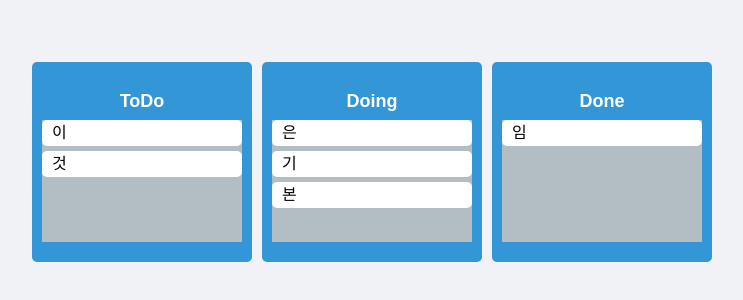
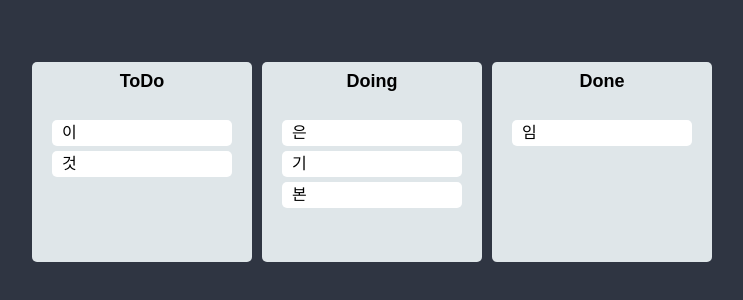
Before and after one commit to JHKIMS/Recap-Trello, a React (Create React App) app: page / in a window 1280 px wide. Shown: the part 238-538 px from the top of the page, without its empty margins (268-1011 px from the left). Built offline with nearby package versions, Linux system fonts and the light colour scheme.

Commit message:
Trello: 스타일링

```diff
--- a/src/Components/Board.tsx
+++ b/src/Components/Board.tsx
@@ -5,8 +5,7 @@ import { useRef } from "react";
 import { useForm } from "react-hook-form";
 
 const Wrapper = styled.div`
-  padding: 20px 10px;
-  padding-top: 30px;
+  padding-top: 10px;
   border-radius: 5px;
   min-height: 200px;
   display: flex;
@@ -18,15 +17,19 @@ const Title = styled.h2`
   font-weight: 600;
   margin-bottom: 10px;
   font-size: 18px;
-  color: white;
 `;
 const Area = styled.div<IAreaProps>`
   background-color: ${(props) =>
-    props.isDraggingOver ? "lightGray" : props.isDraggingFromThis ? "#fab1a0":"#b2bec3"};
+    props.isDraggingOver
+      ? "#2d3436"
+      : props.isDraggingFromThis
+      ? "#ced6e0"
+      : "transparent"};
   flex-grow: 1;
-  transition: background-color .3s ease-in-out;
+  transition: background-color 0.3s ease-in-out;
+  padding: 20px;
 `;
-interface IAreaProps{
+interface IAreaProps {
   isDraggingFromThis: boolean;
   isDraggingOver: boolean;
 }
--- a/src/Components/DragabbleCard.tsx
+++ b/src/Components/DragabbleCard.tsx
@@ -2,11 +2,11 @@ import React from "react";
 import { Draggable } from "react-beautiful-dnd";
 import { styled } from "styled-components";
 
-const Card = styled.div`
+const Card = styled.div<{isDragging: boolean}>`
   border-radius: 5px;
   padding: 5px 10px;
   margin-bottom: 5px;
-  background-color: ${(props) => props.theme.cardColor};
+  background-color: ${(props) => props.isDragging ? "#ced6e0" : props.theme.cardColor};
 `;
 interface IDraggableCardProps{
     toDo: string;
@@ -16,8 +16,9 @@ interface IDraggableCardProps{
 function DraggableCard({toDo, index}:IDraggableCardProps) {
   return (
     <Draggable key={toDo} draggableId={toDo} index={index}>
-      {(magic) => (
+      {(magic, snapshot) => (
         <Card
+        isDragging={snapshot.isDragging}
           ref={magic.innerRef}
           {...magic.dragHandleProps}
           {...magic.draggableProps}
--- a/src/theme.ts
+++ b/src/theme.ts
@@ -1,7 +1,7 @@
 import { DefaultTheme } from "styled-components";
 
 export const darkTheme: DefaultTheme = {
-  bgColor: "#f1f2f6",
+  bgColor: "#2f3542",
   cardColor:"white",
-  boardColor:"#3397D7",
+  boardColor:"#dfe6e9",
 };
```
